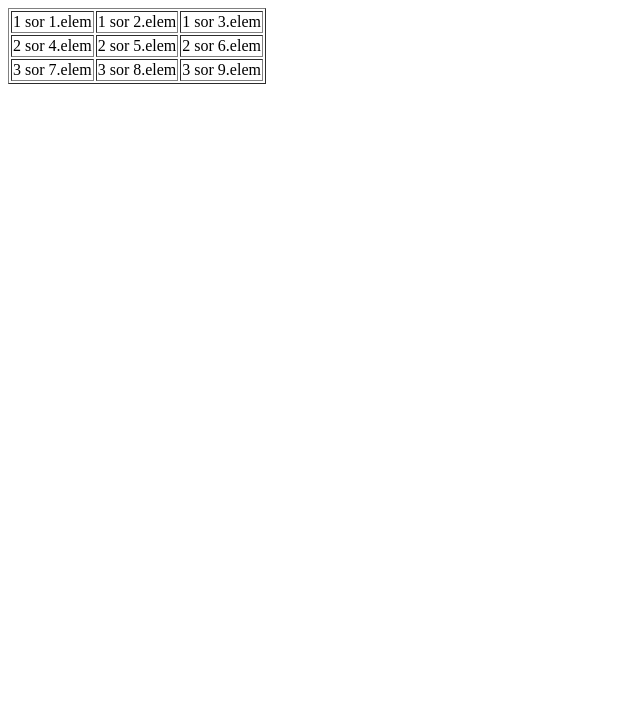
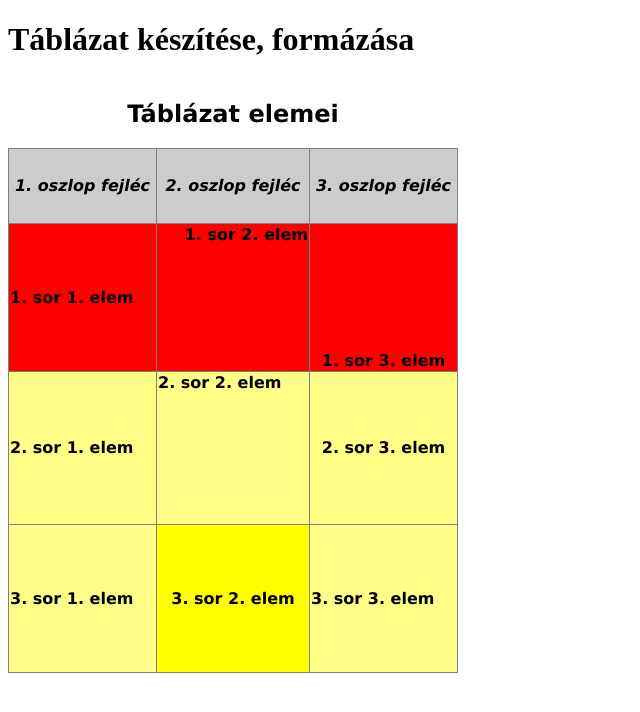
Before and after one commit to banpeter/Y4F3Z7WebTechGyak, a plain HTML site: page Y4F3Z7_03_04/Y4F3Z7_tablazat3.html in a window 1280 px wide. Shown: the whole page, without its empty margins (0-640 px from the left). Drawn offline with Linux system fonts and the light colour scheme.

Commit message:
Add files via upload

```diff
--- a/Y4F3Z7_03_04/Y4F3Z7_tablazat3.html
+++ b/Y4F3Z7_03_04/Y4F3Z7_tablazat3.html
@@ -4,31 +4,74 @@
 
     <head>
         <meta charset="UTF-8">
-        <title>Linkek (szöveges,kép,fájlra mutató)</title>
+        <title>Táblázat készítése, formázása</title>
 
     </head>
 
 
-
+    <style>
+      .table {
+          width: 450px;
+          height: 525px;
+          border-collapse: collapse;
+          font-family: Verdana, Geneva, Tahoma, sans-serif;
+          font-weight: bold;
+      }
+      .gray {
+          background-color: #cccccc;
+          font-style: italic;
+          text-align: center;
+          height: 75px;
+      }
+      .red {
+          background-color: red;
+      }
+      .baige {
+          background-color: #ffff88;
+      }
+      .magenta {
+          background-color: #ffff00;
+          text-align: center;
+      }
+      .scroll {
+          overflow: visible;
+          overflow-x: scroll;
+          overflow-x: scroll;
+          height: 150px;
+          width: 150px;
+          text-align: justify;
+      }
+      .center {
+          text-align: center;
+      }
+  </style>
     <body>
-
-        <table border="1">
-            <tr>
-              <td>1 sor 1.elem</td>
-              <td>1 sor 2.elem</td>
-              <td>1 sor 3.elem</td>
-            </tr>
-            <tr>
-              <td>2 sor 4.elem</td>
-              <td>2 sor 5.elem</td>
-              <td>2 sor 6.elem</td>
-            </tr>
-            <tr>
-                <td>3 sor 7.elem</td>
-                <td>3 sor 8.elem</td>
-                <td>3 sor 9.elem</td>
-              </tr>
-          </table>
+      <h1>Táblázat készítése, formázása</h1>
+      <table border="1" class="table">
+        <caption>
+            <h2>Táblázat elemei</h2>
+        </caption>
+        <tr class="gray">
+            <td>1. oszlop fejléc</td>
+            <td>2. oszlop fejléc</td>
+            <td>3. oszlop fejléc</td>
+        </tr>
+        <tr class="red">
+            <td>1. sor 1. elem</td>
+            <td style="text-align: right; vertical-align: top;">1. sor 2. elem</td>
+            <td style="vertical-align: bottom; text-align: center;">1. sor 3. elem</td>
+        </tr>
+        <tr class="baige">
+            <td>2. sor 1. elem</td>
+            <td class="scroll"><div class="scroll">2. sor 2. elem</div></td>
+            <td class="center">2. sor 3. elem</td>
+        </tr>
+        <tr class="baige">
+            <td>3. sor 1. elem</td>
+            <td class="magenta">3. sor 2. elem</td>
+            <td>3. sor 3. elem</td>
+        </tr>
+    </table>
 
 
     </body>
```
Also changed, not shown: Y4F3Z7_03_04/Y4F3Z7_tablazat1.html (+46 -19 lines), Y4F3Z7_03_04/Y4F3Z7_tablazat2.html (+47 -20 lines).
